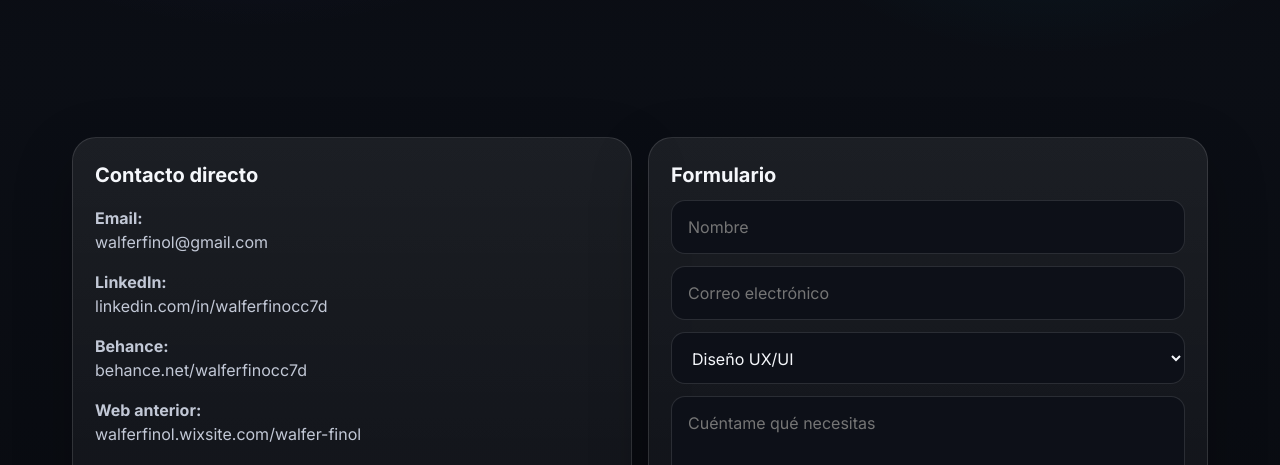
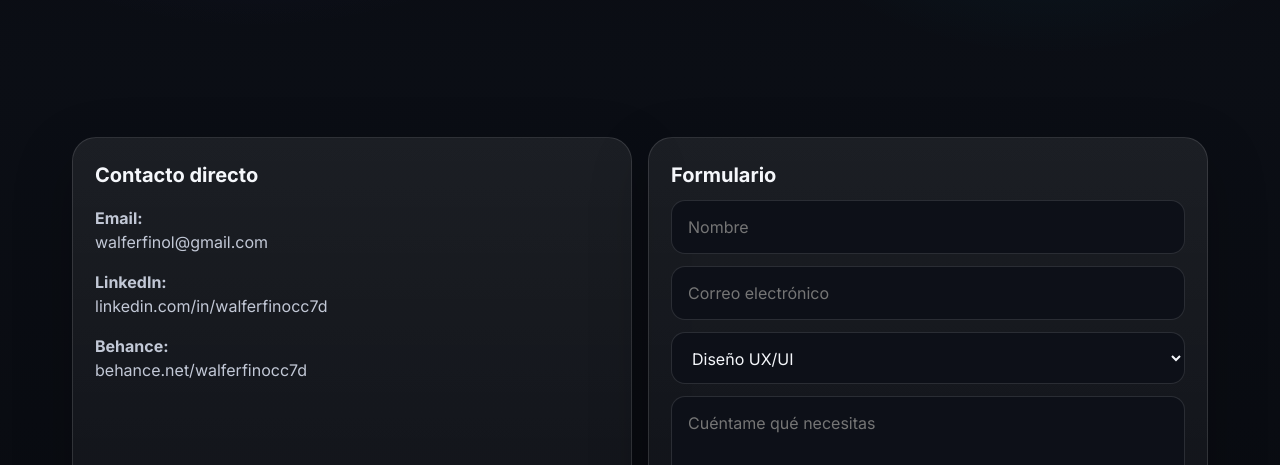
Before and after one commit to walferfinol-Studio/walferdesignstudio, a plain HTML site: page contact.html in a window 1280 px wide. Shown: the part 487-952 px from the top of the page. Drawn offline with Linux system fonts and the light colour scheme.

Commit message:
Update contact.html

```diff
--- a/contact.html
+++ b/contact.html
@@ -98,13 +98,6 @@ behance.net/walferfinocc7d
 </a>
 </p>
 
-<p>
-<strong>Web anterior:</strong><br>
-<a href="https://walferfinol.wixsite.com/walfer-finol" target="_blank">
-walferfinol.wixsite.com/walfer-finol
-</a>
-</p>
-
 </div>
 
 <div class="card">
```
